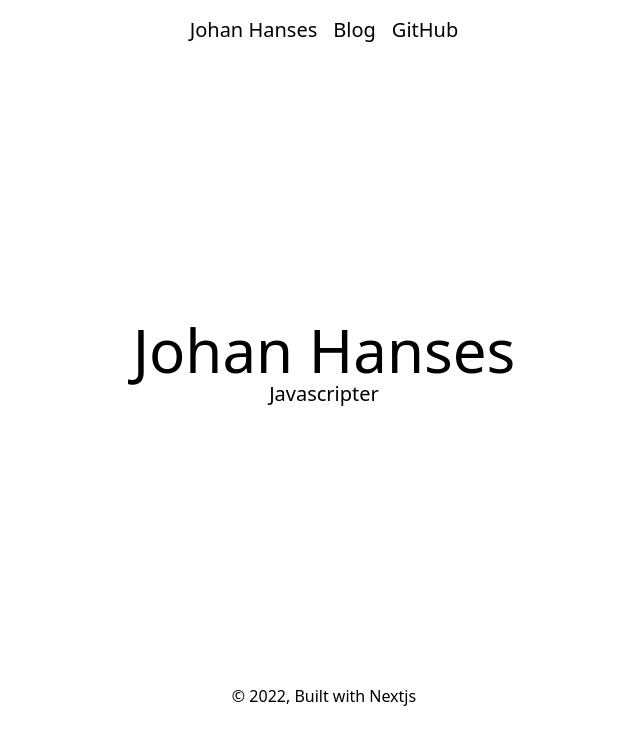
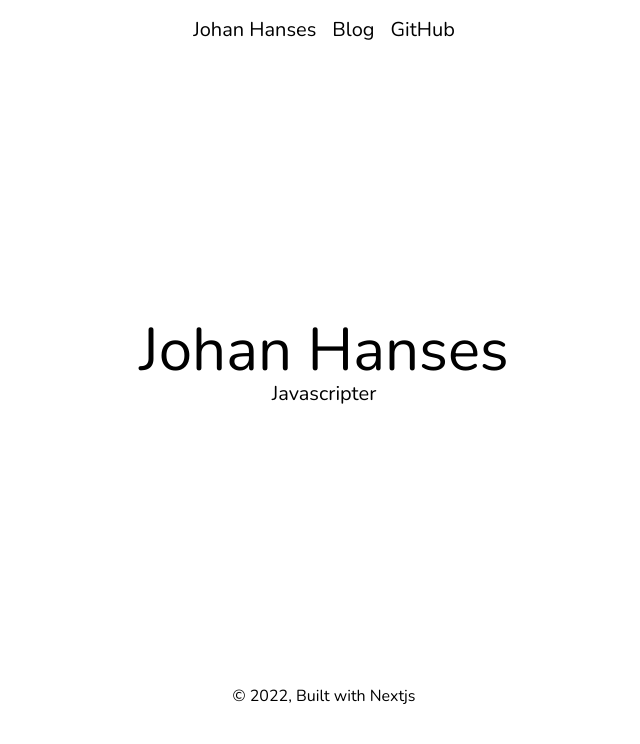
Before and after one commit to johanhanses/new_home, a Next.js app: page / in a window 1280 px wide. Shown: the top 744 px of the page, without its empty margins (316-956 px from the left). Built offline with nearby package versions, Linux system fonts and the light colour scheme.

Commit message:
custom font

```diff
--- a/components/Header.tsx
+++ b/components/Header.tsx
@@ -6,7 +6,7 @@ interface IHeaderProps {
 
 export const Header = ({ siteTitle }: IHeaderProps) => {
   return (
-    <div className="bg-transparent flex items-center justify-center">
+    <div className="bg-transparent flex items-center justify-center font-nunito">
       <div className="max-w-4xl p-4 text-xl">
         <nav className="space-x-4">
           <Link href="/">
--- a/components/Layout.tsx
+++ b/components/Layout.tsx
@@ -1,4 +1,3 @@
-import Link from 'next/link';
 import { Header } from './Header';
 
 interface ILayoutProps {
@@ -8,7 +7,7 @@ interface ILayoutProps {
 export const Layout = ({ children }: ILayoutProps) => (
   <>
     <Header siteTitle="Johan Hanses" />
-    <div className="mx-auto max-w-4xl p-4 pt-0">
+    <div className="mx-auto max-w-4xl p-4 pt-0 font-nunito">
       <main>{children}</main>
       <footer className="flex justify-center">
         © {new Date().getFullYear()}, Built with
--- /dev/null
+++ b/pages/_document.tsx
@@ -0,0 +1,28 @@
+import Document, { Html, Head, Main, NextScript } from 'next/document';
+
+class MyDocument extends Document {
+  render() {
+    return (
+      <Html>
+        <Head>
+          <link rel="preconnect" href="https://fonts.googleapis.com" />
+          <link
+            rel="preconnect"
+            href="https://fonts.gstatic.com"
+            crossOrigin="true"
+          />
+          <link
+            href="https://fonts.googleapis.com/css2?family=Nunito:ital,wght@0,100;0,300;0,400;0,700;0,900;1,100;1,300;1,400;1,700;1,900&display=swap"
+            rel="stylesheet"
+          />
+        </Head>
+        <body>
+          <Main />
+          <NextScript />
+        </body>
+      </Html>
+    );
+  }
+}
+
+export default MyDocument;
--- a/tailwind.config.js
+++ b/tailwind.config.js
@@ -4,7 +4,11 @@ module.exports = {
     './components/**/*.{js,ts,jsx,tsx}',
   ],
   theme: {
-    extend: {},
+    extend: {
+      fontFamily: {
+        nunito: ['Nunito', 'sans-serif'],
+      },
+    },
   },
   plugins: [],
 };
```
